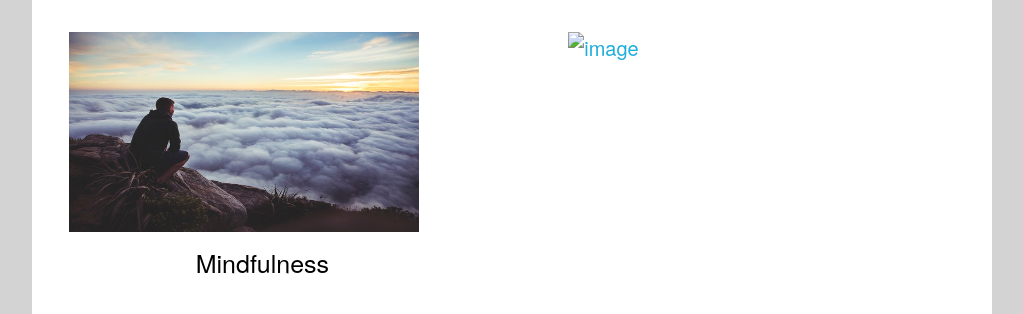
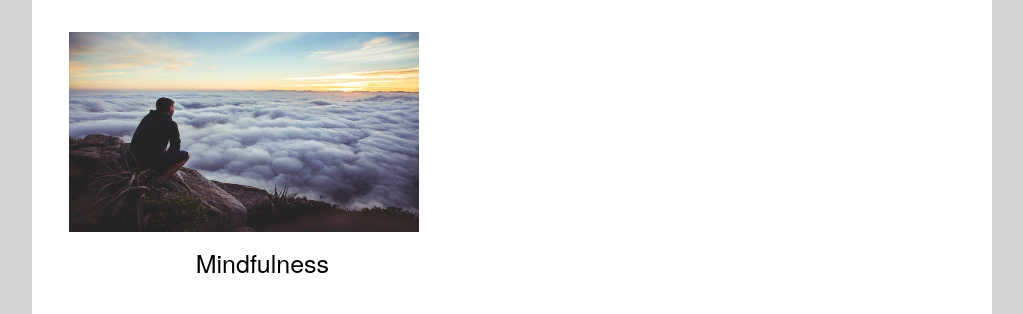
Before and after one commit to natalie-perret/natalie-perret.github.io, a plain HTML site: page blog/blog-home-cultural.html in a window 1280 px wide. Shown: the part 949-1263 px from the top of the page, without its empty margins (128-1151 px from the left). Drawn offline with nearby package versions, Linux system fonts and the light colour scheme.

Commit message:
change to cutural blog lins

```diff
--- a/blog/blog-home-cultural.html
+++ b/blog/blog-home-cultural.html
@@ -115,15 +115,6 @@
                   </a>
                 </div>
               </div>
-
-              <div class="six columns">
-                <div class="blog">
-                  <a href="#">
-                    <img class="blog-img" src="#" alt="image">
-                    <p class="blog-subject"></p>
-                  </a>
-                </div>
-              </div>
             </div>
           </div>
         </div>
```
